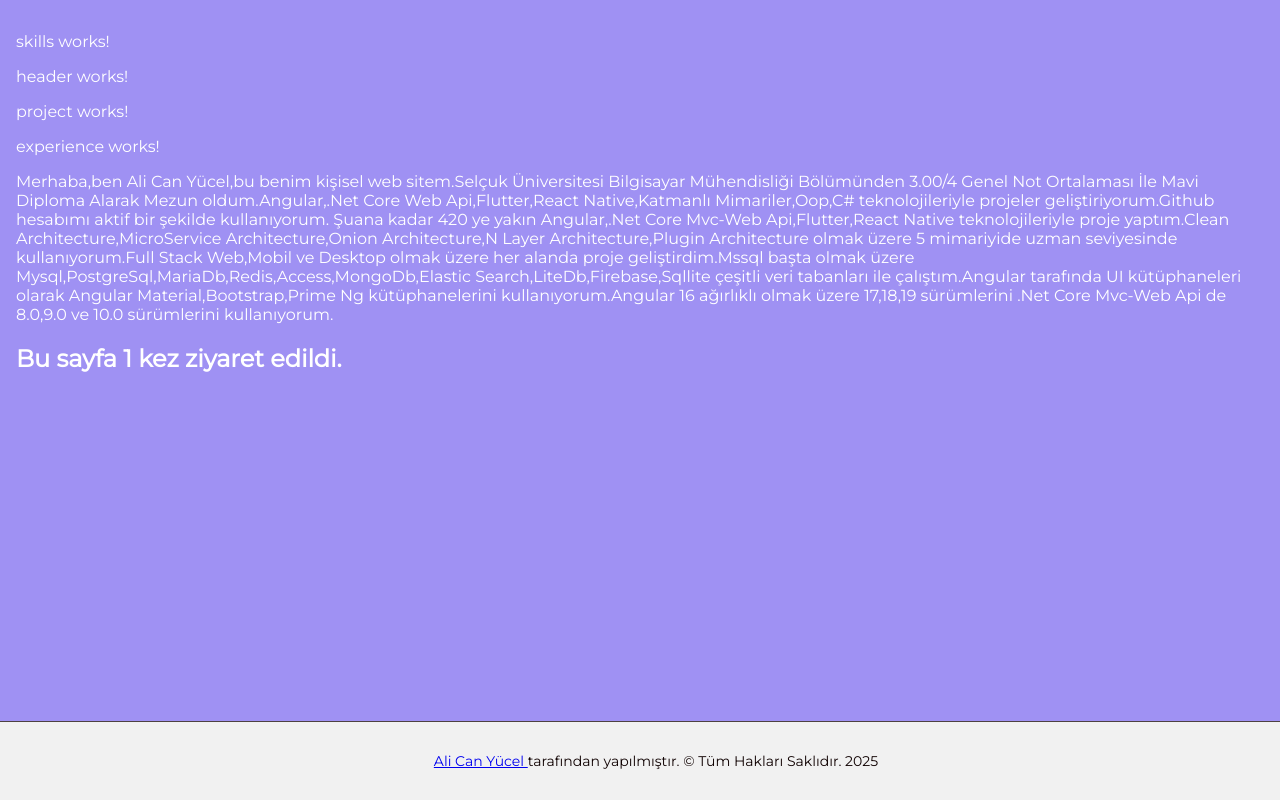
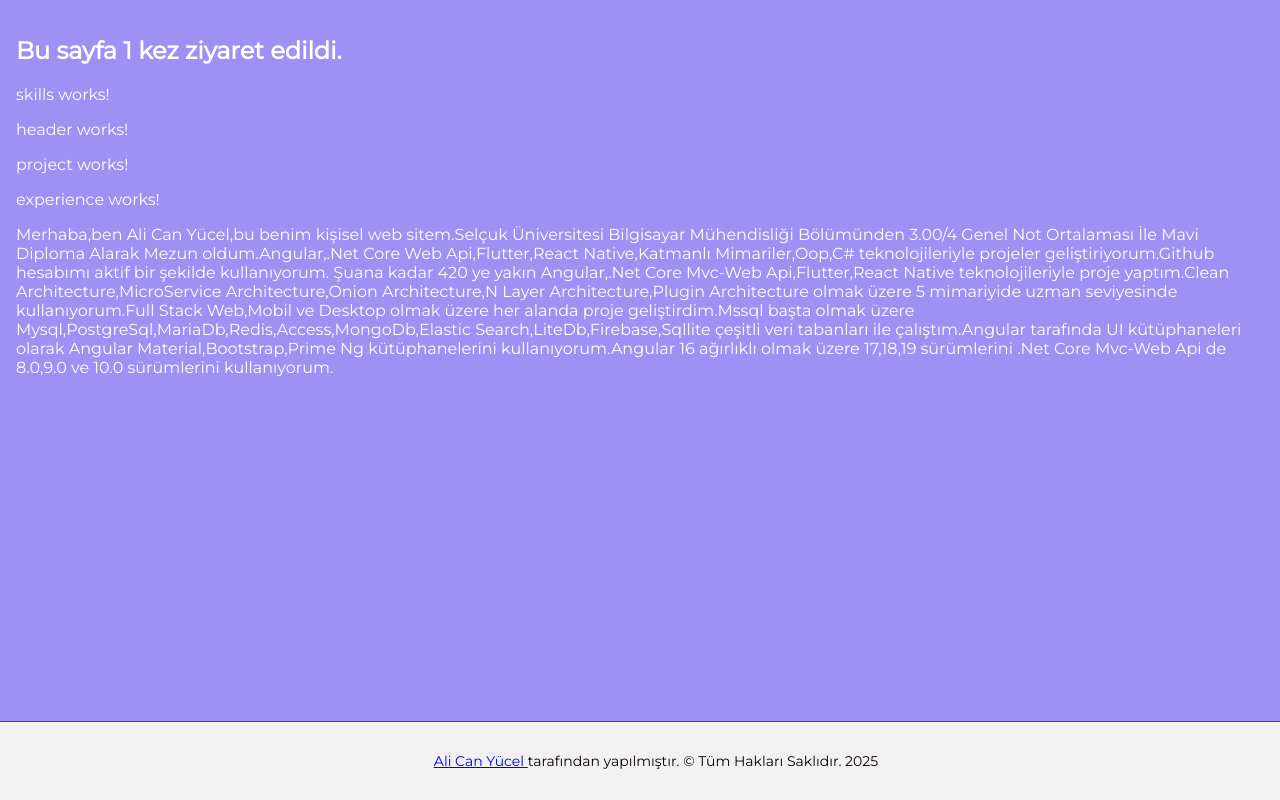
Before and after one commit to alicanyucel/MySiteAngular17, an Angular app: page / in a window 1280 px wide. Built offline with nearby package versions, Linux system fonts and the light colour scheme.

Commit message:
sayac eklendi..

```diff
--- a/src/app/app.component.html
+++ b/src/app/app.component.html
@@ -1,3 +1,4 @@
+<app-visitorcounter></app-visitorcounter>
 <app-skills></app-skills>
 <main>
   <app-header></app-header>
@@ -7,4 +8,3 @@
 Şuana kadar 420 ye yakın Angular,.Net Core Mvc-Web Api,Flutter,React Native teknolojileriyle proje yaptım.Clean Architecture,MicroService Architecture,Onion Architecture,N Layer Architecture,Plugin Architecture olmak üzere 5 mimariyide uzman seviyesinde kullanıyorum.Full Stack Web,Mobil ve Desktop olmak üzere her alanda proje geliştirdim.Mssql başta olmak üzere Mysql,PostgreSql,MariaDb,Redis,Access,MongoDb,Elastic Search,LiteDb,Firebase,Sqllite çeşitli veri tabanları ile çalıştım.Angular tarafında UI kütüphaneleri olarak Angular Material,Bootstrap,Prime Ng kütüphanelerini kullanıyorum.Angular 16 ağırlıklı olmak üzere 17,18,19 sürümlerini .Net Core Mvc-Web Api de 8.0,9.0 ve 10.0 sürümlerini kullanıyorum.</p>
 </main>
 <app-footer></app-footer>
-<app-visitorcounter></app-visitorcounter>
```
